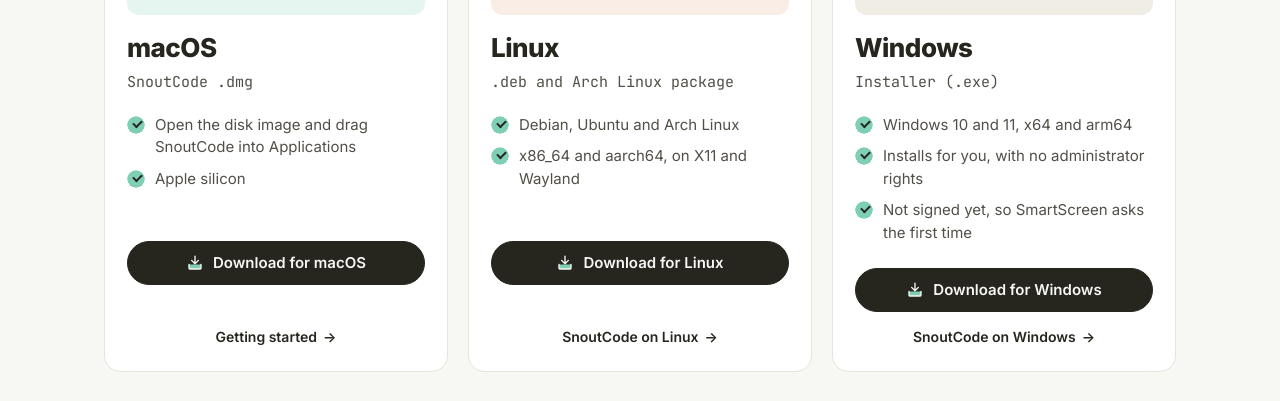
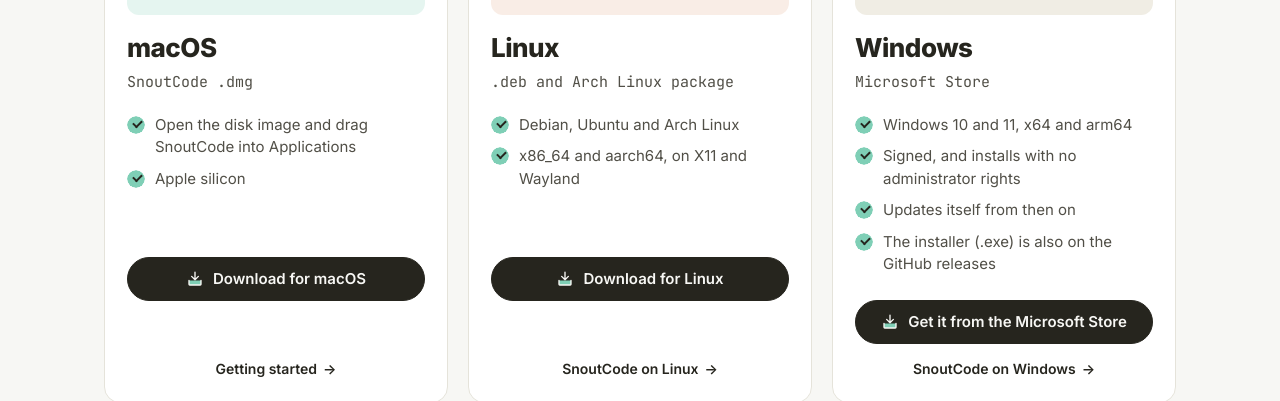
Before and after one commit to snoutdata/snout-code, a React (Vite) app in the folder web/: page /download in a window 1280 px wide. Shown: the part 535-936 px from the top of the page. Built offline with nearby package versions, Linux system fonts and the light colour scheme.

Commit message:
Website: Windows installs from the Microsoft Store, the installer stays on GitHub

```diff
--- a/web/src/i18n/en.json
+++ b/web/src/i18n/en.json
@@ -350,7 +350,7 @@
 			"sub": "Each one carries the Java engine and its own Java runtime, so there is nothing else to install first.",
 			"mac": "A disk image: open it and drag SnoutCode into Applications.",
 			"linux": "A .deb for Debian and Ubuntu and a package for Arch Linux, on X11 and Wayland.",
-			"windows": "An installer for Windows 10 and 11 that needs no administrator rights."
+			"windows": "On the Microsoft Store, for Windows 10 and 11, with no administrator rights."
 		},
 		"cta": {
 			"title": "Open your project in SnoutCode",
@@ -426,6 +426,7 @@
 		"lede": "Free for everyone, on macOS, Linux and Windows. Every build is published on the project's GitHub releases, next to the source it was built from.",
 		"label": "Downloads",
 		"for": "Download for {os}",
+		"store": "Get it from the Microsoft Store",
 		"platforms": {
 			"mac": {
 				"file": "SnoutCode .dmg",
@@ -438,8 +439,8 @@
 				"guide": "SnoutCode on Linux"
 			},
 			"windows": {
-				"file": "Installer (.exe)",
-				"points": ["Windows 10 and 11, x64 and arm64", "Installs for you, with no administrator rights", "Not signed yet, so SmartScreen asks the first time"],
+				"file": "Microsoft Store",
+				"points": ["Windows 10 and 11, x64 and arm64", "Signed, and installs with no administrator rights", "Updates itself from then on", "The installer (.exe) is also on the GitHub releases"],
 				"guide": "SnoutCode on Windows"
 			}
 		},
--- a/web/src/i18n/es.json
+++ b/web/src/i18n/es.json
@@ -350,7 +350,7 @@
 			"sub": "Cada uno lleva el motor de Java y su propio runtime de Java, así que no hay que instalar nada antes.",
 			"mac": "Una imagen de disco: ábrela y arrastra SnoutCode a Aplicaciones.",
 			"linux": "Un .deb para Debian y Ubuntu y un paquete para Arch Linux, en X11 y Wayland.",
-			"windows": "Un instalador para Windows 10 y 11 que no necesita permisos de administrador."
+			"windows": "En Microsoft Store, para Windows 10 y 11, sin permisos de administrador."
 		},
 		"cta": {
 			"title": "Abre tu proyecto en SnoutCode",
@@ -426,6 +426,7 @@
 		"lede": "Gratis para todos, en macOS, Linux y Windows. Cada build se publica en las releases del proyecto en GitHub, junto al código fuente del que salió.",
 		"label": "Descargas",
 		"for": "Descargar para {os}",
+		"store": "Obtener en Microsoft Store",
 		"platforms": {
 			"mac": {
 				"file": "SnoutCode .dmg",
@@ -438,8 +439,8 @@
 				"guide": "SnoutCode en Linux"
 			},
 			"windows": {
-				"file": "Instalador (.exe)",
-				"points": ["Windows 10 y 11, x64 y arm64", "Se instala para ti, sin permisos de administrador", "Aún no está firmado, así que SmartScreen pregunta la primera vez"],
+				"file": "Microsoft Store",
+				"points": ["Windows 10 y 11, x64 y arm64", "Firmado, y se instala sin permisos de administrador", "Después se actualiza solo", "El instalador (.exe) también está en las releases de GitHub"],
 				"guide": "SnoutCode en Windows"
 			}
 		},
--- a/web/src/i18n/fr.json
+++ b/web/src/i18n/fr.json
@@ -350,7 +350,7 @@
 			"sub": "Chacun embarque le moteur Java et son propre runtime Java : rien d'autre à installer avant.",
 			"mac": "Une image disque : ouvrez-la et glissez SnoutCode dans Applications.",
 			"linux": "Un .deb pour Debian et Ubuntu et un paquet pour Arch Linux, sur X11 et Wayland.",
-			"windows": "Un installeur pour Windows 10 et 11, sans droits d'administrateur."
+			"windows": "Sur le Microsoft Store, pour Windows 10 et 11, sans droits d'administrateur."
 		},
 		"cta": {
 			"title": "Ouvrez votre projet dans SnoutCode",
@@ -426,6 +426,7 @@
 		"lede": "Gratuit pour tous, sur macOS, Linux et Windows. Chaque build est publié dans les releases GitHub du projet, à côté du code source dont il est issu.",
 		"label": "Téléchargements",
 		"for": "Télécharger pour {os}",
+		"store": "Obtenir sur le Microsoft Store",
 		"platforms": {
 			"mac": {
 				"file": "SnoutCode .dmg",
@@ -438,8 +439,8 @@
 				"guide": "SnoutCode sous Linux"
 			},
 			"windows": {
-				"file": "Installeur (.exe)",
-				"points": ["Windows 10 et 11, x64 et arm64", "S'installe pour vous, sans droits d'administrateur", "Pas encore signé : SmartScreen pose la question la première fois"],
+				"file": "Microsoft Store",
+				"points": ["Windows 10 et 11, x64 et arm64", "Signé, et s'installe sans droits d'administrateur", "Se met ensuite à jour tout seul", "L'installeur (.exe) est aussi dans les releases GitHub"],
 				"guide": "SnoutCode sous Windows"
 			}
 		},
--- a/web/src/i18n/pt.json
+++ b/web/src/i18n/pt.json
@@ -350,7 +350,7 @@
 			"sub": "Cada um traz o motor Java e o próprio runtime Java, então não há mais nada para instalar antes.",
 			"mac": "Uma imagem de disco: abra e arraste o SnoutCode para Aplicativos.",
 			"linux": "Um .deb para Debian e Ubuntu e um pacote para Arch Linux, no X11 e no Wayland.",
-			"windows": "Um instalador para Windows 10 e 11 que não precisa de direitos de administrador."
+			"windows": "Na Microsoft Store, para Windows 10 e 11, sem direitos de administrador."
 		},
 		"cta": {
 			"title": "Abra o seu projeto no SnoutCode",
@@ -426,6 +426,7 @@
 		"lede": "Gratuito para todos, no macOS, Linux e Windows. Cada build é publicado nas releases do projeto no GitHub, ao lado do código-fonte de onde saiu.",
 		"label": "Downloads",
 		"for": "Baixar para {os}",
+		"store": "Obter na Microsoft Store",
 		"platforms": {
 			"mac": {
 				"file": "SnoutCode .dmg",
@@ -438,8 +439,8 @@
 				"guide": "SnoutCode no Linux"
 			},
 			"windows": {
-				"file": "Instalador (.exe)",
-				"points": ["Windows 10 e 11, x64 e arm64", "Instala para você, sem direitos de administrador", "Ainda sem assinatura, então o SmartScreen pergunta na primeira vez"],
+				"file": "Microsoft Store",
+				"points": ["Windows 10 e 11, x64 e arm64", "Assinado, e instala sem direitos de administrador", "Depois se atualiza sozinho", "O instalador (.exe) também está nas releases do GitHub"],
 				"guide": "SnoutCode no Windows"
 			}
 		},
--- a/web/src/pages/Download.tsx
+++ b/web/src/pages/Download.tsx
@@ -4,7 +4,7 @@ import { GitHubMark, Glyph } from '../components/Glyph'
 import { CardArt, PageMark, ParcelScene, type CardArtKind } from '../components/Illustrations'
 import { useScrollReveal } from '../effects'
 import { useI18n } from '../i18n'
-import { GITHUB_URL, RELEASES_URL, docs } from '../site'
+import { GITHUB_URL, MS_STORE_URL, RELEASES_URL, docs } from '../site'
 
 // Each platform's words are in the catalogs, under download.platforms.<id> (file, points, guide).
 const PLATFORMS: { id: string, art: CardArtKind, name: string, guide: string }[] = [
@@ -36,9 +36,9 @@ export function Download() {
 							<ul className="check-list">
 								{tList(`download.platforms.${p.id}.points`).map((pt, j) => <li key={j}>{pt}</li>)}
 							</ul>
-							<a className="btn btn-block" href={RELEASES_URL}>
+							<a className="btn btn-block" href={p.id === 'windows' ? MS_STORE_URL : RELEASES_URL}>
 								<Glyph kind="download" />
-								{t('download.for', { os: p.name })}
+								{p.id === 'windows' ? t('download.store') : t('download.for', { os: p.name })}
 							</a>
 							<a className="more-link" href={p.guide}>{t(`download.platforms.${p.id}.guide`)} <span aria-hidden="true">&rarr;</span></a>
 						</article>
--- a/web/src/routes.ts
+++ b/web/src/routes.ts
@@ -20,7 +20,7 @@ export const ROUTES: Route[] = [
 		file: 'download.html',
 		title: 'Download SnoutCode for macOS, Linux and Windows',
 		description:
-			'Download SnoutCode, the free and open source IDE for Java, Gradle and Spring: a disk image for macOS, a .deb and an Arch package for Linux, and an installer for Windows. Or build it from source.'
+			'Download SnoutCode, the free and open source IDE for Java, Gradle and Spring: a disk image for macOS, a .deb and an Arch package for Linux, and the Microsoft Store for Windows. Or build it from source.'
 	},
 	{
 		path: '/privacy',
--- a/web/src/site.ts
+++ b/web/src/site.ts
@@ -1,6 +1,8 @@
 // Where the site points. One place, so a moved repository is a one-line change.
 export const GITHUB_URL = 'https://github.com/snoutdata/snout-code'
 export const RELEASES_URL = `${GITHUB_URL}/releases/latest`
+// Windows installs from the Store, so SmartScreen never stops it; the app updates itself from there.
+export const MS_STORE_URL = 'https://apps.microsoft.com/detail/xpfp2nj5xztk5s'
 export const ISSUES_URL = `${GITHUB_URL}/issues`
 export const DOCS_URL = `${GITHUB_URL}/blob/main/docs/README.md`
 export const LICENSE_URL = `${GITHUB_URL}/blob/main/LICENSE`
```
Also changed, not shown: 3 other files (tests, documents, lock files or other folders).
